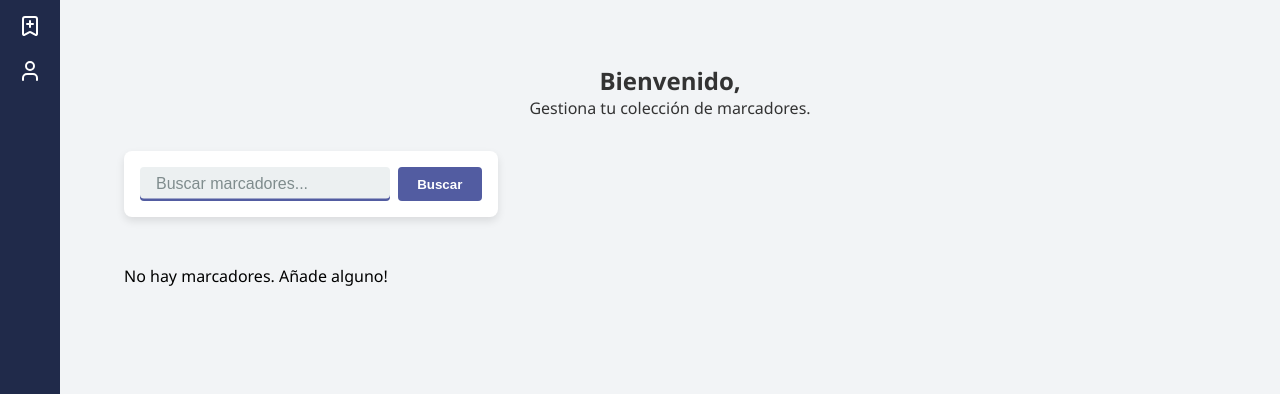
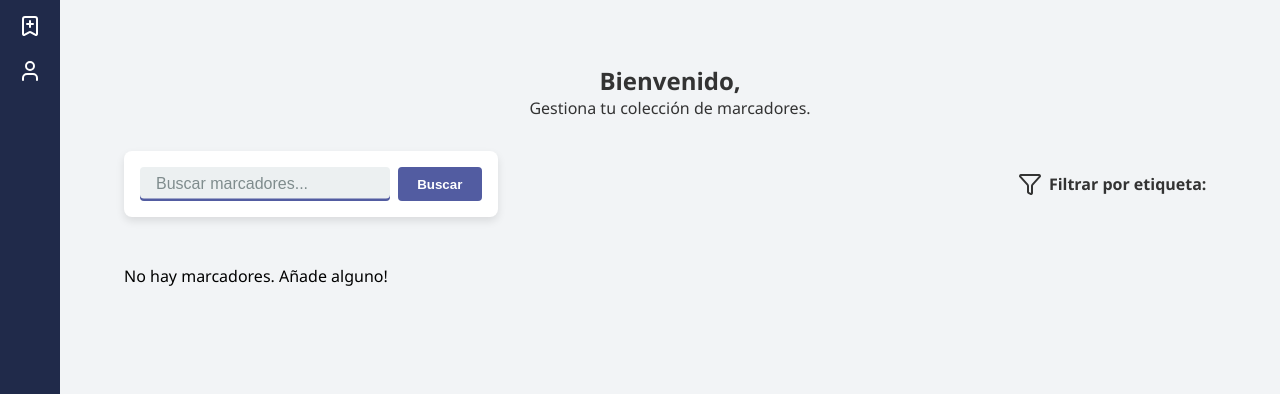
Before and after one commit to issx-dev/GuardaLink, a Flask app: template templates/index.html in a window 1280 px wide. Shown: the part 107-501 px from the top of the page. Run offline with Flask 3, Linux system fonts and the light colour scheme; the template is opened without the code that fills it, so the values that code supplies are empty.

Commit message:
Agregado campo filtar por etiqueta en el index.html con estilos en el index.css

```diff
--- a/static/css/index.css
+++ b/static/css/index.css
@@ -100,10 +100,11 @@
 /* BUSCADOR */
 .buscador {
     display: flex;
-    justify-content: flex-start;
-    padding-left: 2rem;
-    margin: 2rem 0;
-    margin-bottom: 1rem;
+    justify-content: space-between;
+    align-items: center;
+    margin: 2rem 2rem 1rem 2rem;
+    gap: 2rem;
+    flex-wrap: wrap;
 }
 
 .search-form {
@@ -172,3 +173,50 @@
         grid-template-columns: 1fr;
     }
 }
+
+/* ETIQUETAS */
+.etiquetas-usadas {
+    display: flex;
+    flex-wrap: wrap;
+    gap: 0.5rem;
+    justify-content: flex-end;
+}
+
+.tag-link {
+    background-color: #dcdcdc;
+    color: #34495e;
+    padding: 4px 10px;
+    border-radius: 12px;
+    font-size: 0.85rem;
+    text-decoration: none;
+    transition: background-color 0.3s ease;
+}
+
+.tag-link:hover {
+    background-color: #c4c4c4;
+}
+
+.etiquetas-usadas {
+    display: flex;
+    flex-wrap: wrap;
+    align-items: center;
+    gap: 0.5rem;
+    justify-content: flex-end;
+}
+
+.etiquetas-label {
+    display: flex;
+    justify-content: center;
+    align-items: center;
+    font-weight: 500;
+    color: #333;
+    gap: 0.4rem;
+    margin-right: 0.6rem;
+}
+
+.filtro-etiquetas{
+    display: flex;
+    justify-content: center;
+    align-items: center;
+    gap: 0.5rem;
+}
--- a/templates/index.html
+++ b/templates/index.html
@@ -27,6 +27,15 @@ extra_css%}
             <button type="submit">Buscar</button>
         </div>
     </form>
+
+    <div class="etiquetas-usadas">
+        <div class="filtro-etiquetas">
+            <span class="etiquetas-label"><i data-lucide="funnel"></i> <strong>Filtrar por etiqueta:</strong></span>
+            {% for etiqueta in etiquetas_mas_usadas %}
+            <a href="{{ url_for('buscar_marcador',filtro_etiqueta=etiqueta[0]) }}" class="tag-link">{{ etiqueta[0] }}</a>
+            {% endfor %}
+        </div>
+    </div>
 </div>
 
 <div class="bookmarks">
@@ -40,7 +49,7 @@ extra_css%}
 
         <div class="bookmark-tags">
             {% for etiqueta in etiquetas %}
-            <a href="#" class="bookmark-tag">{{ etiqueta }}</a>
+            <a href="{{ url_for('buscar_marcador',filtro_etiqueta=etiqueta) }}" class="bookmark-tag">{{ etiqueta }}</a>
             {% endfor %}
         </div>
 
```
